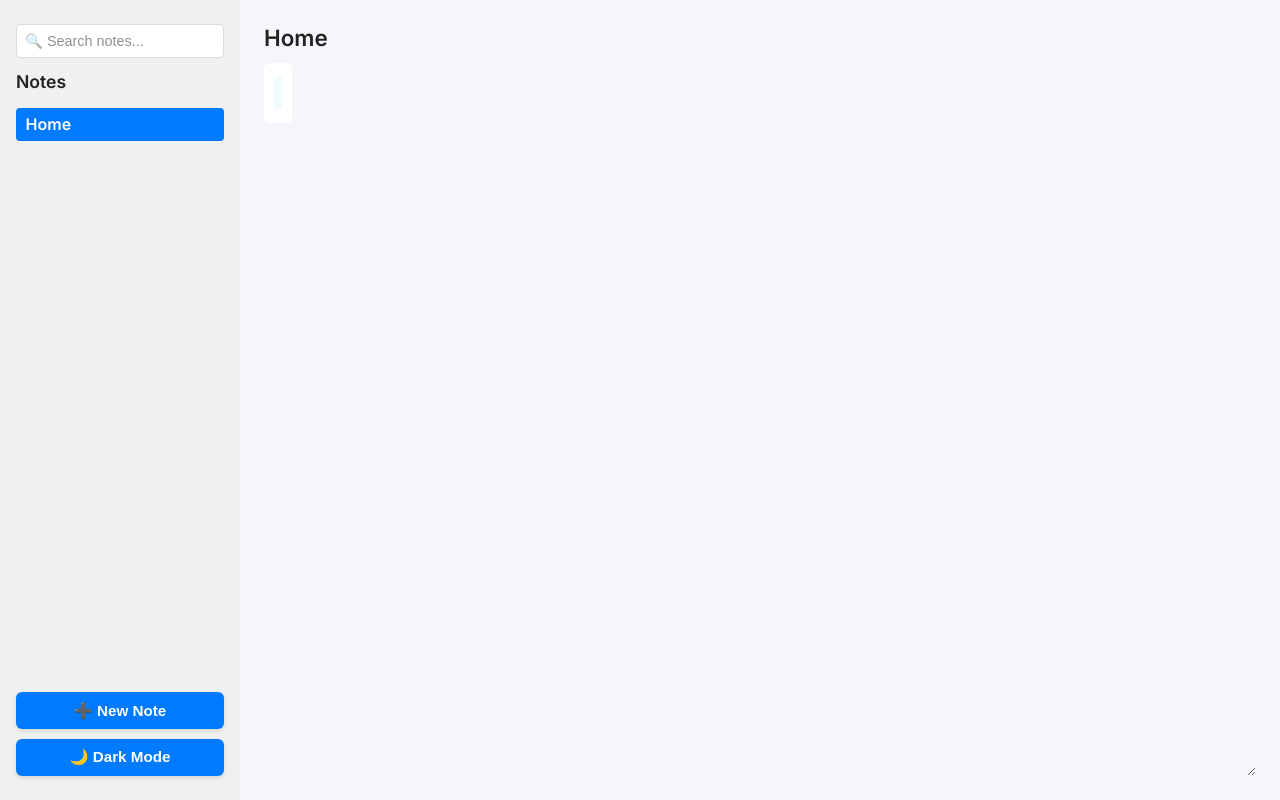
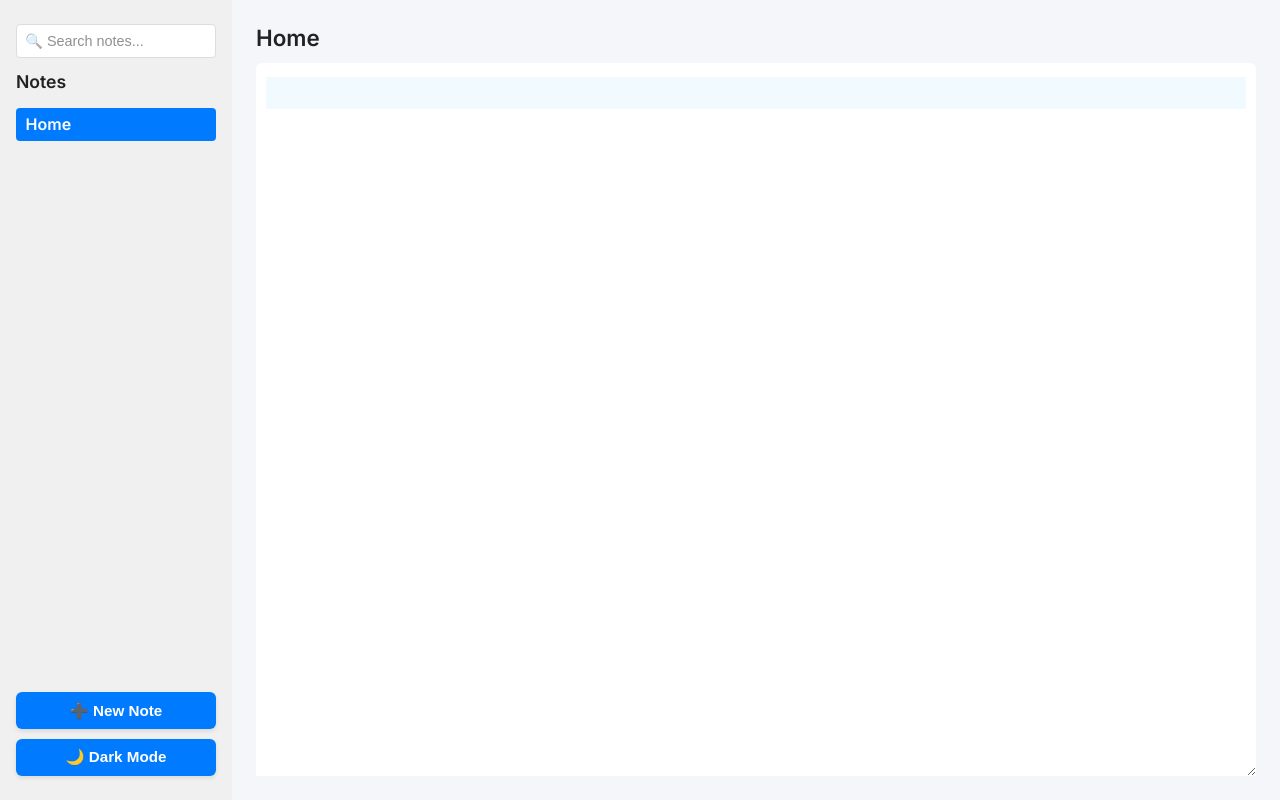
Before and after one commit to Harutyun1201/Sellira, a website built with Vite: page index.html in a window 1280 px wide. Built offline with nearby package versions, Linux system fonts and the light colour scheme.

Commit message:
Fixed the cm-editor width and height

```diff
--- a/src/style.css
+++ b/src/style.css
@@ -258,8 +258,8 @@ a.note-link {
 
 /* Fixed width editor */
 .cm-editor {
-  height: 100%;
-  width: 100%;
+  height: 850px;
+  width: 1000px;
   overflow-y: auto;
   padding: 10px;
   box-sizing: border-box;
```
